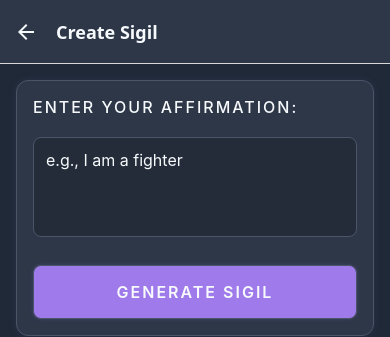
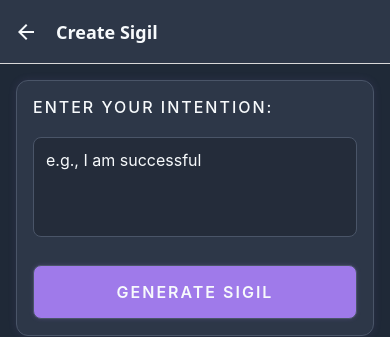
Before and after one commit to Ape108/Sigil-Generator, a React Native app: screen /SigilCreator in a window 390 px wide. Shown: the top 337 px of the page. Built offline with nearby package versions, Linux system fonts and the light colour scheme.

Commit message:
Changed user input placeholder text

```diff
--- a/src/components/affirmation-input.tsx
+++ b/src/components/affirmation-input.tsx
@@ -44,12 +44,12 @@ export function AffirmationInput({ onAffirmationProcessed }: AffirmationInputPro
 
   return (
     <View style={styles.container}>
-      <Text style={styles.label}>Enter your affirmation:</Text>
+      <Text style={styles.label}>Enter your intention:</Text>
       <TextInput
         style={styles.input}
         value={affirmation}
         onChangeText={handleAffirmationChange}
-        placeholder="e.g., I am a fighter"
+        placeholder="e.g., I am successful"
         multiline
         maxLength={100}
         returnKeyType="done"
```
